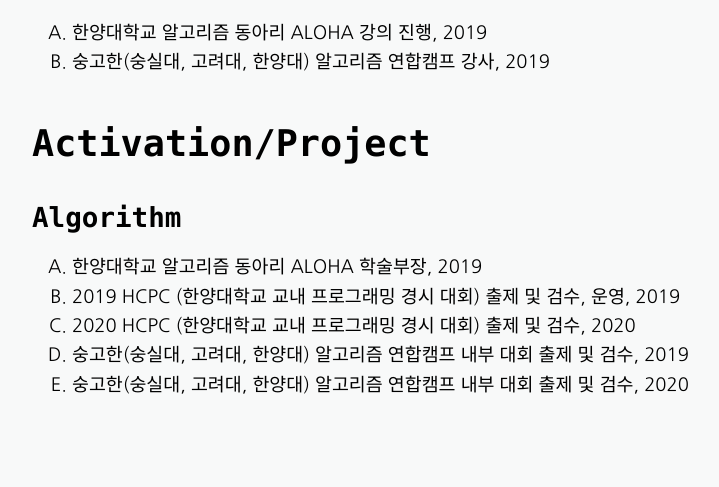
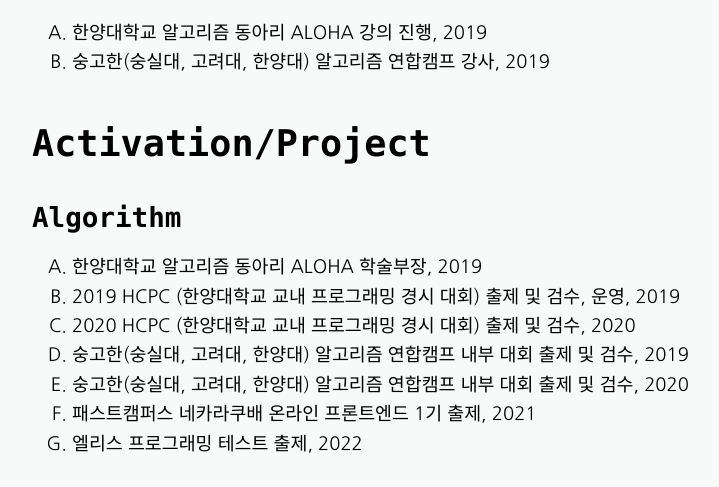
Before and after one commit to pch6828/pch6828.github.io, a Jekyll site: the page built from aboutme.html, in a window 1280 px wide and 900 px high, scrolled down 999 px, cut to the strip 0-487 px from the top of the window. Shown: the whole strip, without its empty margins (256-975 px from the left). Built offline with Jekyll 4.4.1, drawn with Linux system fonts in a browser that asks for light colours; nearby versions of some CDN libraries.

Commit message:
update aboutme

```diff
--- a/aboutme.html
+++ b/aboutme.html
@@ -44,6 +44,8 @@
   <li>2020 HCPC (한양대학교 교내 프로그래밍 경시 대회) 출제 및 검수, 2020</li>
   <li>숭고한(숭실대, 고려대, 한양대) 알고리즘 연합캠프 내부 대회 출제 및 검수, 2019</li>
   <li>숭고한(숭실대, 고려대, 한양대) 알고리즘 연합캠프 내부 대회 출제 및 검수, 2020</li>
+  <li>패스트캠퍼스 네카라쿠배 온라인 프론트엔드 1기 출제, 2021</li>
+  <li>엘리스 프로그래밍 테스트 출제, 2022</li>
 </ol>
 
 
```
